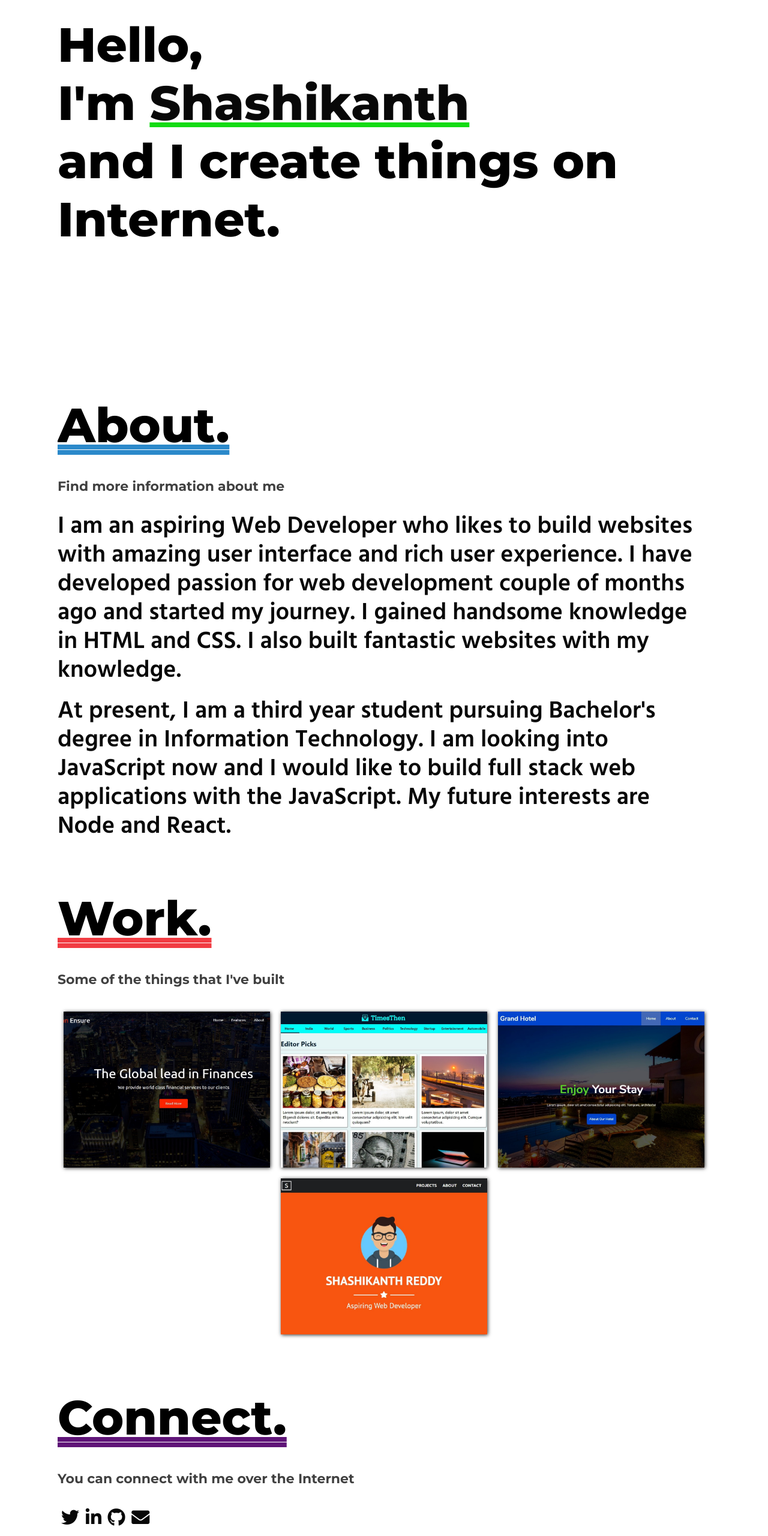
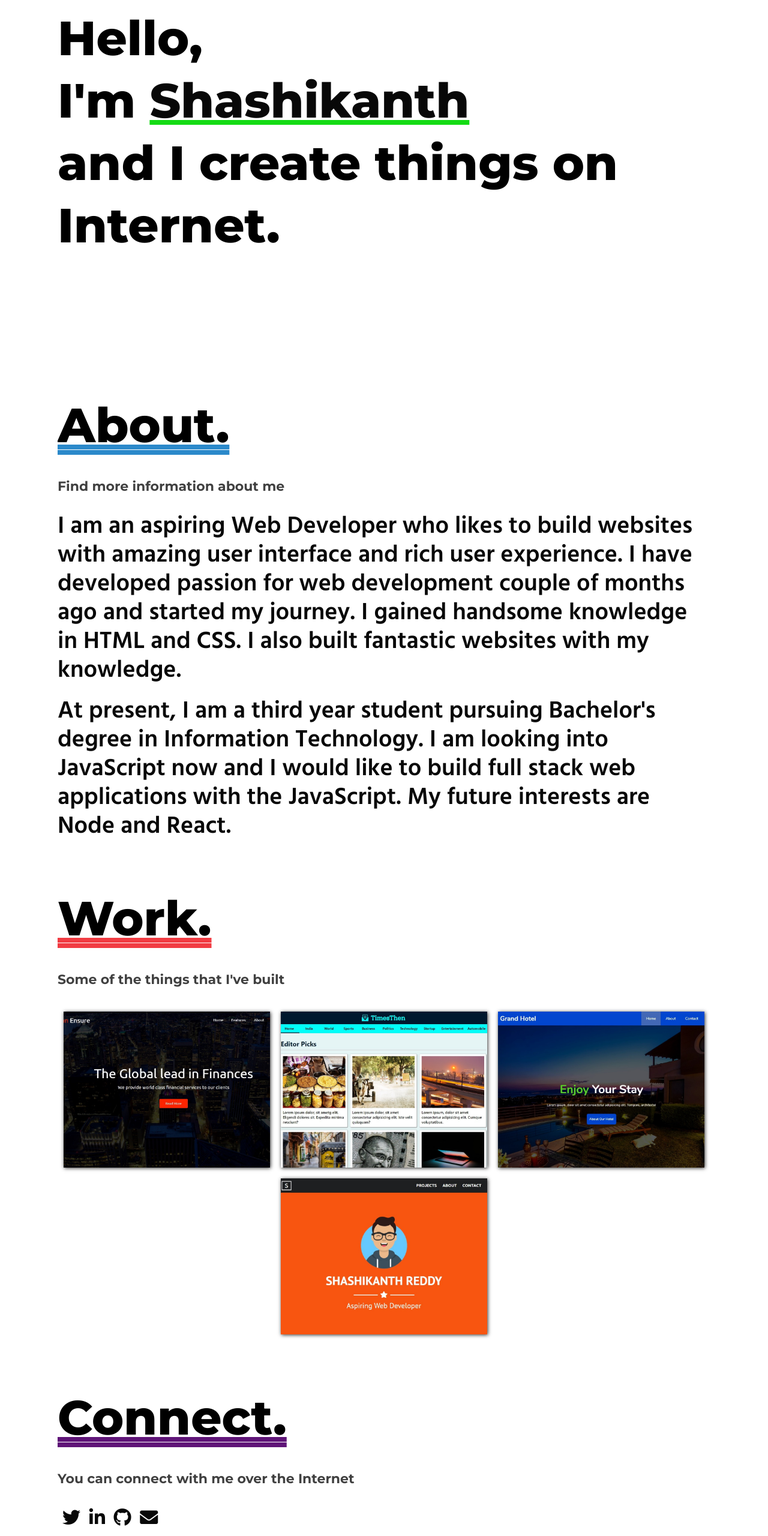
Before and after one commit to shashiirk/portfolio, a plain HTML site: page index.html in a window 1280 px wide. Shown: the part 180-2740 px from the top of the page at 60% size. Drawn offline with Linux system fonts and the light colour scheme.

Commit message:
increased line height in home

```diff
--- a/scss/style.scss
+++ b/scss/style.scss
@@ -65,6 +65,7 @@ a {
     p {
       font-size: 8rem;
       font-weight: 800;
+      line-height: 1.3;
 
       .underline-link {
         text-decoration: underline solid $name-color;
@@ -211,7 +212,7 @@ a {
 
         .icon {
           font-size: 3rem;
-          margin: 0.4rem;
+          margin: 0.4rem 0.6rem;
         }
       }
 
@@ -318,7 +319,7 @@ a {
   }
 
   #connect .container .icons .icon-box .icon {
-    font-size: 4rem;
+    font-size: 3.8rem;
   }
 }
 
```
Also changed, not shown: css/style.css.
